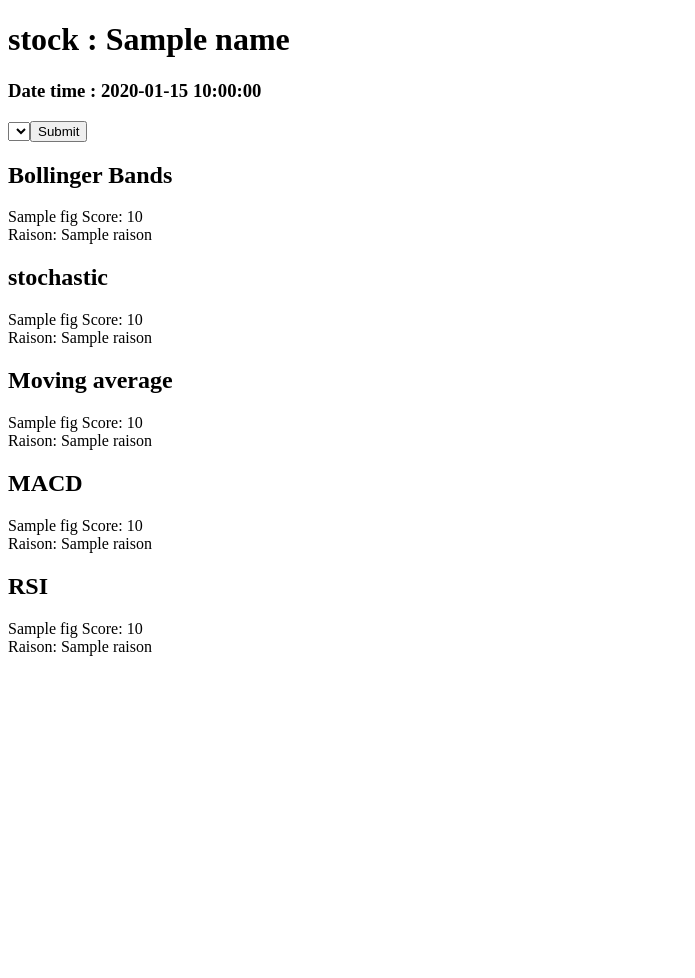
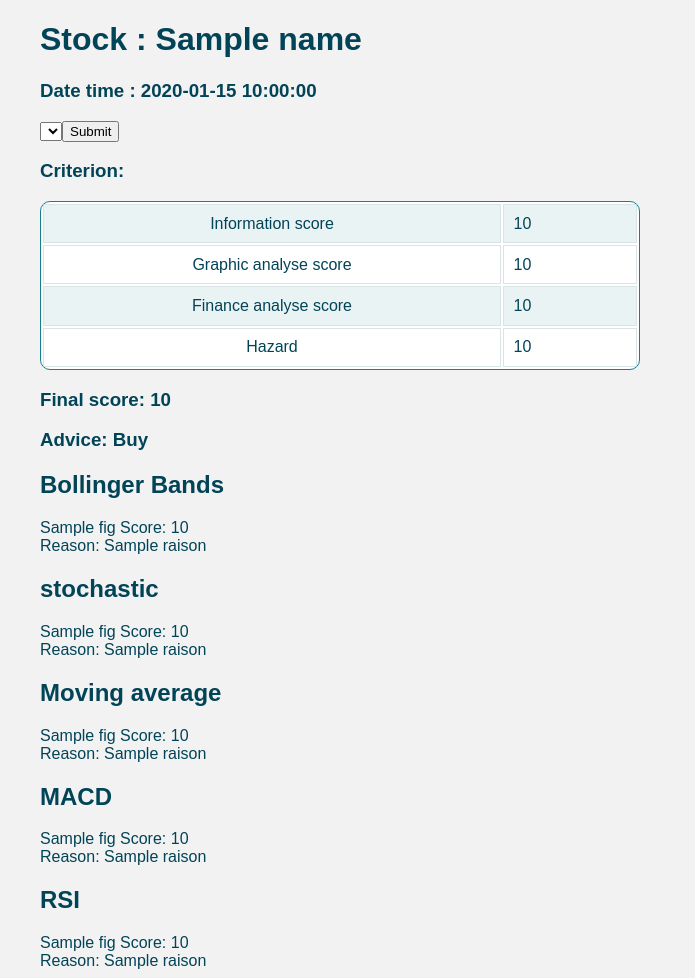
Before and after one commit to NathanKun/StockChooser, a Flask app: template src/templates/stock.html in a window 1280 px wide. Shown: the whole page, without its empty margins (0-695 px from the left). Before the commit the page ends 656 px from the top, so only its background shows below. Run offline with Flask 2, Linux system fonts and the light colour scheme; the template is opened without the code that fills it: most values are stand-ins (such as "Sample title", 1, 10 or a date in 2020); lists and menus that the app fills with data are empty.

Commit message:
Added finance and criterion score in result pages.

```diff
--- a/src/httpServer.py
+++ b/src/httpServer.py
@@ -119,6 +119,8 @@ def show(name=None):
                 intradayTimeHtml.append('<option value="%(val)s">%(text)s</option>' %
                                         {'val': tempDateTime.strftime('%d/%m/%Y - %Hh%M'), 'text': tempDateTime.strftime('%d/%m/%Y - %Hh%M')})
 
+        if showPeriod == 'longTerm' :
+            ssToShow = ssList[0]    # for showing finance score in long term page
 
         if not isinstance(df, str) :
             import matplotlib.pyplot as plt, mpld3  # 2D plotting library
@@ -143,11 +145,13 @@ def show(name=None):
             fig = [bollinger, ma, macd, rsi, stoschastic]
 
             if showPeriod == 'longTerm' :   # long term use a different template
-                return render_template('stockLongTerm.html', name = name, fig = fig, shortTermDateTimeOption = intradayTimeHtml)
+                return render_template('stockLongTerm.html', name = name, fig = fig, shortTermDateTimeOption = intradayTimeHtml,
+                                        financeScore = ssToShow.finance['Score'].as_matrix())
             else :
                 return render_template('stock.html', name = name, fig = fig, score = ssToShow.graphic['Score'].as_matrix(),
                                    raison = ssToShow.graphic['Reason'].as_matrix(), shortTermDateTimeOption = intradayTimeHtml,
-                                   seletedDateTimeStr = seletedDateTimeStr)
+                                   seletedDateTimeStr = seletedDateTimeStr, criterionScore = ssToShow.criterion['Result'].as_matrix(),
+                                   finalScore = ssToShow.finalScore)
 
         else :
             return render_template('readError.html', name = name)
--- a/src/readFromFile.py
+++ b/src/readFromFile.py
@@ -38,9 +38,11 @@ def analyseScoreFile(df):
         daySheet = df.parse(name)
         temp = ss.Score(name)
         temp.time = daySheet.iat[1, 6]
-        temp.critere = daySheet.iloc[0:4, 0:4]
+        temp.criterion = daySheet.iloc[0:4, 0:4]
+        temp.criterion.round(3)
         temp.graphic = daySheet.iloc[9:14, 0:5]
         temp.finance = daySheet.iloc[18:23, 0:5]
+        #temp.finalScore = "{0:.2f}".format(daySheet.iat[0, 6])
         temp.finalScore = daySheet.iat[0, 6]
         temp.graphic.columns = daySheet.iloc[8:9, 0:5].as_matrix()[0]
         temp.finance.columns = daySheet.iloc[17:18, 0:5].as_matrix()[0]
--- a/src/scoreStructure.py
+++ b/src/scoreStructure.py
@@ -8,7 +8,7 @@ class Score :
 
     date = None
     time = None
-    critere = []
+    criterion = []
     graphic = []
     finance = []
     finalScore = []
@@ -16,7 +16,7 @@ class Score :
     def __init__(self, date):
         self.date = date
         self.time = None
-        self.critere = []
+        self.criterion = []
         self.graphic = []
         self.finance = []
         self.finalScore = []
--- a/src/static/css/index.css
+++ b/src/static/css/index.css
@@ -1,6 +1,7 @@
 body {
 	background: linear-gradient(to bottom, #66ccff, white 120%);
 	background-repeat: no-repeat;
+    padding: 0 2em;
 }
 
 header {
@@ -20,6 +21,10 @@ header > img {
 	display: none;
 }
 
+#stockName {
+	display: none;
+}
+
 #logosDiv {
     display: block;
 }
--- a/src/static/css/show.css
+++ b/src/static/css/show.css
@@ -1,3 +1,10 @@
+body {
+    padding: 0 2em;
+    font-family: Arial, sans-serif;
+    color: #024457;
+    background: #f2f2f2;
+}
+
 #stockName {
 	display:none;
 }
--- /dev/null
+++ b/src/static/css/table.css
@@ -0,0 +1,84 @@
+table {
+    margin: 1em 0em;
+    width: 50%;
+    overflow: hidden;
+    background: #FFF;
+    color: #024457;
+    border-radius: 10px;
+    border: 1px solid #167F92;
+}
+
+tr {
+    border: 1px solid #D9E4E6;
+}
+
+tr:nth-child(odd) {
+    background-color: #EAF3F3;
+}
+
+th {
+    display: none;
+    border: 1px solid #FFF;
+    background-color: #167F92;
+    color: #FFF;
+    padding: 1em;
+}
+
+th:first-child {
+    display: table-cell;
+    text-align: center;
+}
+
+th:nth-child(2) {
+    display: table-cell;
+    text-align: center;
+}
+
+th:nth-child(2) span {
+    display: none;
+}
+
+th:nth-child(2):after {
+    content: attr(data-th);
+}
+
+@media (min-width: 480px) {
+    th:nth-child(2) span {
+        display: block;
+    }
+    th:nth-child(2):after {
+        display: none;
+    }
+}
+
+td {
+    display: block;
+    word-wrap: break-word;
+    max-width: 7em;
+}
+
+td:first-child {
+    display: table-cell;
+    text-align: center;
+    border-right: 1px solid #D9E4E6;
+}
+
+@media (min-width: 480px) {
+    td {
+        border: 1px solid #D9E4E6;
+    }
+}
+
+th,
+td {
+    text-align: left;
+    margin: .5em 1em;
+}
+
+@media (min-width: 480px) {
+    th,
+    td {
+        display: table-cell;
+        padding: .6em;
+    }
+}
--- a/src/templates/stock.html
+++ b/src/templates/stock.html
@@ -7,10 +7,11 @@
     <meta name="robots" content="index">
     <title>Stock Chooser Show Result</title>
     <link rel="stylesheet" href="{{ url_for('static', filename='css/show.css') }}">
+    <link rel="stylesheet" href="{{ url_for('static', filename='css/table.css') }}">
 </head>
 
 <body>
-    <h1>stock : {{ name }}</h1>
+    <h1>Stock : {{ name }}</h1>
     <h3>Date time : {{ seletedDateTimeStr }}</h3>
 
     <form action="./show" id="selectStock" method="POST">
@@ -23,37 +24,74 @@
         </select>
     </form>
 
+    <div>
+        <h3>Criterion:</h3>
+        <table>
+            <tr><td>Information score</td> <td id = "info"></td></tr>
+            <tr><td>Graphic analyse score</td> <td id = "graphic"></td></tr>
+            <tr><td>Finance analyse score</td> <td id = "finance"></td></tr>
+            <tr><td>Hazard</td> <td id = "hazard"></td></tr>
+        </table>
+    </div>
+    <h3 id = "final"></h3>
+    <h3>
+        Advice:
+        {% if finalScore is greaterthan 0.2 %}
+        Buy
+
+        {% else %}
+            {% if -0.2 is greaterthan finalScore %}
+            Sell
+
+            {% else %}
+            Wait
+            {% endif %}
+        {% endif %}
+    </h3>
+
         {% autoescape false %}
         <h2>Bollinger Bands</h2>
         {{ fig[0] }}
         Score: {{ score[0] }}<br>
-        Raison: {{ raison[0] }}
+        Reason: {{ raison[0] }}
 
         <h2>stochastic</h2>
         {{ fig[4] }}
         Score: {{ score[1] }}<br>
-        Raison: {{ raison[1] }}
+        Reason: {{ raison[1] }}
 
         <h2>Moving average</h2>
         {{ fig[1] }}
         Score: {{ score[2] }}<br>
-        Raison: {{ raison[2] }}
+        Reason: {{ raison[2] }}
 
         <h2>MACD</h2>
         {{ fig[2] }}
         Score: {{ score[3] }}<br>
-        Raison: {{ raison[3] }}
+        Reason: {{ raison[3] }}
 
         <h2>RSI</h2>
         {{ fig[3] }}
         Score: {{ score[4] }}<br>
-        Raison: {{ raison[4] }}
+        Reason: {{ raison[4] }}
 
         {% endautoescape %}
 
     <script>
-        function updateTextInput(inputText, val) {
-            document.getElementById(inputText).value = val;
+        window.onload = roundTableValue()
+
+        function roundTableValue()
+        {
+            var info = document.getElementById("info");
+            var graphic = document.getElementById("graphic");
+            var finance = document.getElementById("finance");
+            var hazard = document.getElementById("hazard");
+            var final = document.getElementById("final");
+            info.innerHTML = Math.round({{ criterionScore[0] }} * 1000) / 1000;
+            graphic.innerHTML = Math.round({{ criterionScore[1] }} * 1000) / 1000;
+            finance.innerHTML = Math.round({{ criterionScore[2] }} * 1000) / 1000;
+            hazard.innerHTML = Math.round({{ criterionScore[3] }} * 1000) / 1000;
+            final.innerHTML = "Final score: " + Math.round({{ finalScore }} * 1000) / 1000;
         }
 
     </script>
```
Also changed, not shown: src/templates/index.html (+13 -5 lines), src/templates/stockLongTerm.html (+31 -5 lines), 1 other file.
